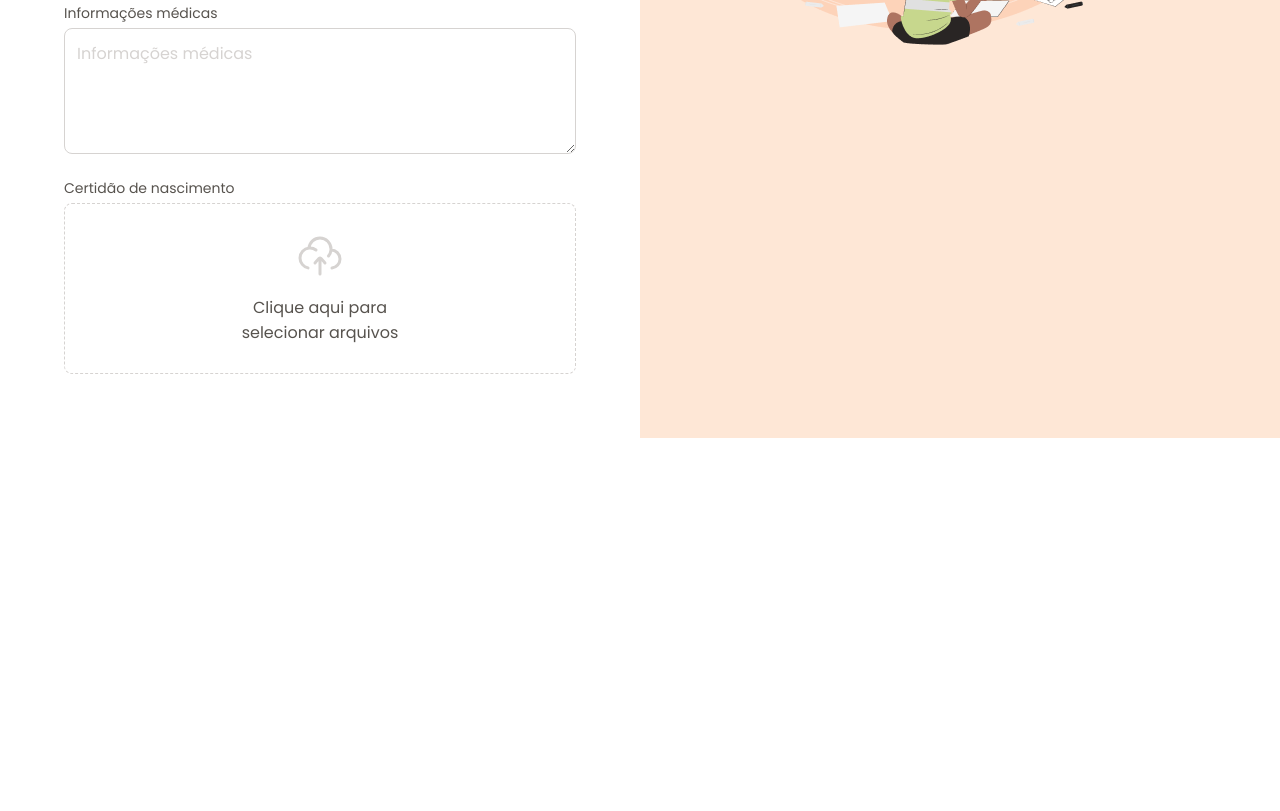
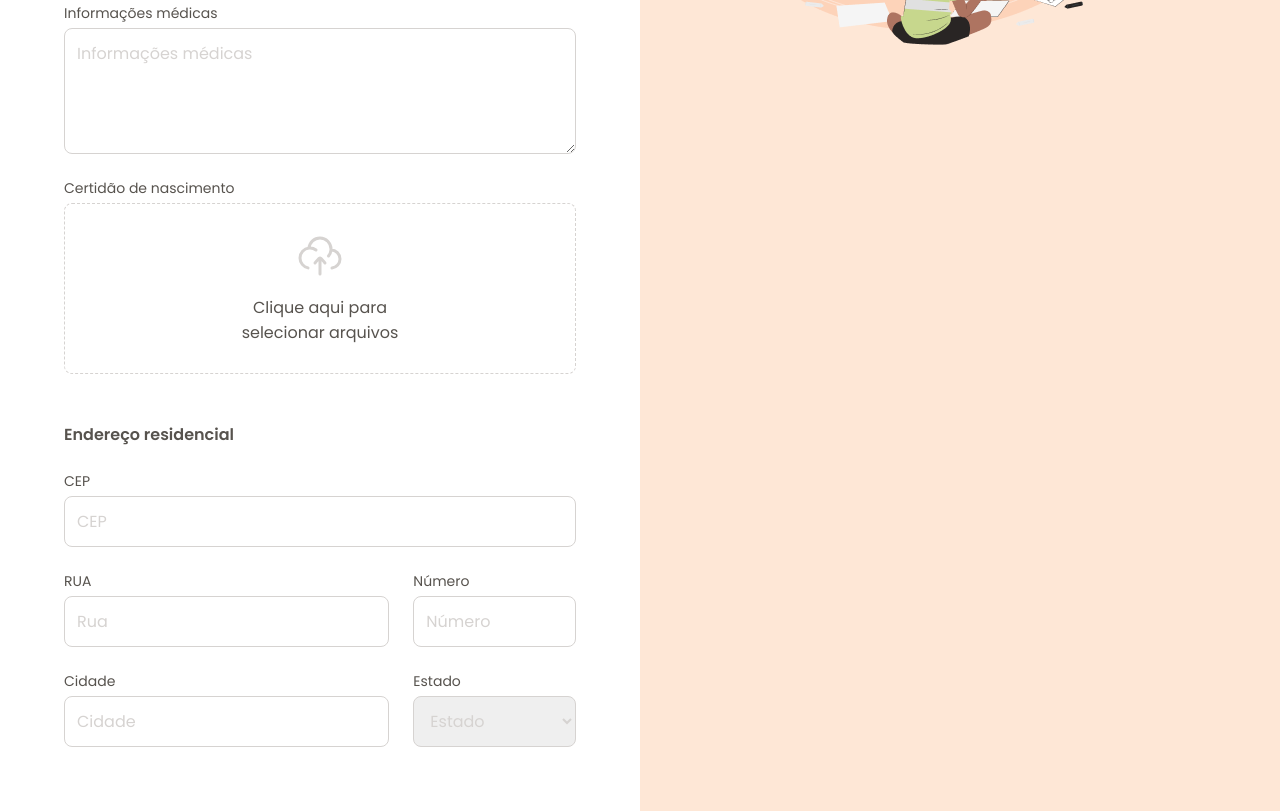
Before and after one commit to henry-frrz/stars-tomorrow, a plain HTML site: page index.html in a window 1280 px wide. Shown: the part 617-1428 px from the top of the page. Before the commit the page ends 1055 px from the top, so only its background shows below. Drawn offline with Linux system fonts and the light colour scheme.

Commit message:
feat(form): add home address

```diff
--- a/index.html
+++ b/index.html
@@ -7,23 +7,16 @@
   <link rel="preconnect" href="https://fonts.gstatic.com" crossorigin />
   <link
     href="https://fonts.googleapis.com/css2?family=Archivo:ital,wdth,wght@0,62..125,100..900;1,62..125,100..900&family=Poppins:ital,wght@0,100;0,200;0,300;0,400;0,500;0,600;0,700;0,800;0,900;1,100;1,200;1,300;1,400;1,500;1,600;1,700;1,800;1,900&display=swap"
-      rel="stylesheet"
-    />
+    rel="stylesheet" />
   <link rel="stylesheet" href="./styles/index.css" />
-    <link
-      rel="shortcut icon"
-      href="./assets/logos/orange-icon.svg"
-      type="image/x-icon"
-    />
+  <link rel="shortcut icon" href="./assets/logos/orange-icon.svg" type="image/x-icon" />
   <title>Estrelas do Amanhã - Formulário de Matrícula</title>
 </head>
 <body>
   <main>
     <header id="main-header">
-        <a class="main-header__back-link" href="#"
-          ><img src="./assets/icons/interface/arrow-left.svg" alt="" />
-          Voltar</a
-        >
+      <a class="main-header__back-link" href="#"><img src="./assets/icons/interface/arrow-left.svg" alt="" />
+        Voltar</a>
 
       <h1 class="main-header__title">Formulário de Matrícula</h1>
       <p>
@@ -57,22 +50,14 @@
 
         <div class="form-group">
           <label for="medical-info">Informações médicas</label>
-            <textarea
-              id="medical-info"
-              rows="4"
-              placeholder="Informações médicas"
-            ></textarea>
+          <textarea id="medical-info" rows="4" placeholder="Informações médicas"></textarea>
         </div>
 
         <div class="form-group">
           <label for="birth-certificate">Certidão de nascimento</label>
 
           <div class="input-file__container">
-              <input
-              id="birth-certificate"
-              name="birth-certificate"
-              type="file"
-              ></input>
+            <input id="birth-certificate" name="birth-certificate" type="file"></input>
 
             <div>
               <img class="input-file__img" src="./assets/icons/interface/cloud-upload.svg" alt="ícone - Nuvem Upload">
@@ -83,21 +68,51 @@
           </div>
         </div>
       </fieldset>
+
+      <fieldset>
+        <legend>Endereço residencial</legend>
+
+        <div class="form-group">
+          <label for="cep">CEP</label>
+          <input id="cep" name="cep" type="number" placeholder="CEP" />
+        </div>
+
+        <div class="form-groups">
+          <div class="form-group">
+            <label for="street">RUA</label>
+            <input id="street" name="street" type="text" placeholder="Rua" />
+          </div>
+
+          <div class="form-group">
+            <label for="number">Número</label>
+            <input id="number" name="number" type="number" min="0" placeholder="Número" />
+          </div>
+
+          <div class="form-group">
+            <label for="city">Cidade</label>
+            <input id="city" name="city" type="text" placeholder="Cidade" />
+          </div>
+
+          <div class="form-group">
+            <label for="state">Estado</label>
+            <select id="state" name="state">
+              <option selected hidden>Estado</option>
+              <option value="sp">SP</option>
+              <option value="rj">RJ</option>
+            </select>
+          </div>
+        </div>
+      </fieldset>
     </form>
   </main>
 
   <article id="hero">
     <div class="hero__content">
       <a href="/">
-          <img
-            src="./assets/logos/orange-horizontal-emblem.svg"
-            alt="Logo - Estrelas do Amanhã"
-          />
+        <img src="./assets/logos/orange-horizontal-emblem.svg" alt="Logo - Estrelas do Amanhã" />
       </a>
 
-        <strong class="hero__title"
-          >Porque cada momento de <span>aprendizado</span> conta</strong
-        >
+      <strong class="hero__title">Porque cada momento de <span>aprendizado</span> conta</strong>
 
       <p>
         Inscreva seu filho em nossa escola e veja-o florescer em um ambiente
@@ -105,11 +120,7 @@
       </p>
     </div>
 
-      <img
-        class="hero__img"
-        src="./assets/kindergarten-student.png"
-        alt="Estudantes de Jardim de Infância"
-      />
+    <img class="hero__img" src="./assets/kindergarten-student.png" alt="Estudantes de Jardim de Infância" />
   </article>
 </body>
 </html>
--- a/styles/components/form.css
+++ b/styles/components/form.css
@@ -31,6 +31,7 @@ textarea {
   padding: 0.75rem;
   border: 1px solid var(--tertiary-400);
   border-radius: 0.5rem;
+  width: 100%;
 
   &::placeholder {
     color: var(--tertiary-400);
@@ -71,6 +72,10 @@ textarea {
   }
 }
 
+#sex:has(option[selected]:checked) {
+  color: var(--tertiary-400);
+}
+
 .input-file__container input[type='file'] {
   position: absolute;
   left: 0;
@@ -89,6 +94,12 @@ textarea {
   max-height: 126px;
 }
 
-#sex:has(option[selected]:checked) {
+.form-groups {
+  display: grid;
+  grid-template-columns: 2fr 1fr;
+  gap: 1.5rem;
+}
+
+#state:has(option[selected]:checked) {
   color: var(--tertiary-400);
 }
```
Lines whose indentation alone changed are shown as unchanged.
